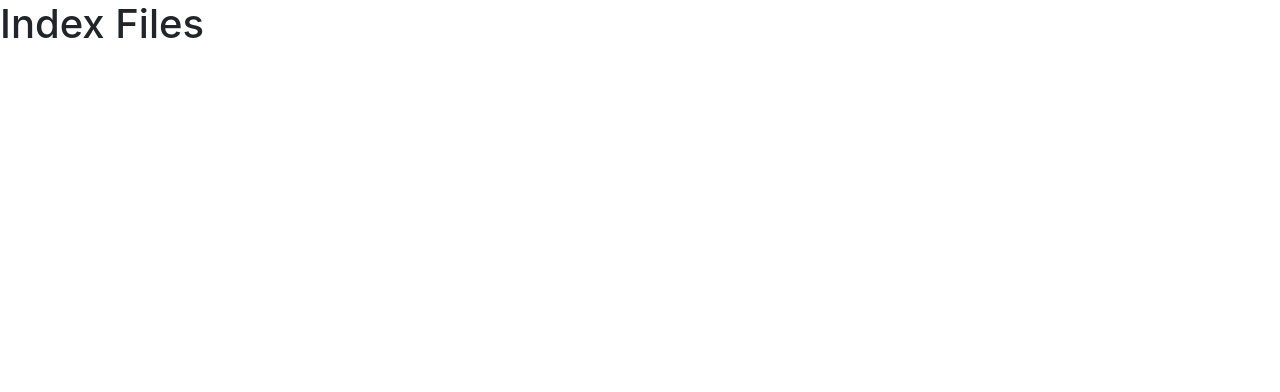
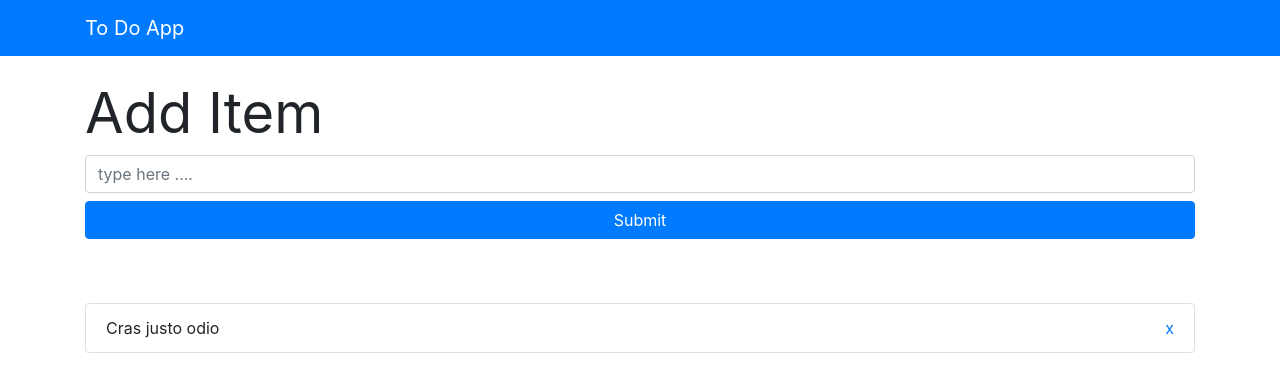
Before and after one commit to younusraza909/django-To-Do-List, a Django app: page / in a window 1280 px wide. Shown: the top 392 px of the page. Run offline with Django 3.2, Linux system fonts and the light colour scheme; some libraries are stand-ins or nearby versions.

Commit message:
Basic HTML Templates

```diff
--- a/templates/base.html
+++ b/templates/base.html
@@ -11,6 +11,11 @@
     <title>ToDoList App</title>
   </head>
   <body>
+    <nav class="navbar navbar-dark bg-primary">
+      <div class="container">
+          <a class="navbar-brand" href="#">To Do App</a>
+      </div>
+    </nav>
     {% block content %}
 
     {% endblock %}
--- a/templates/main/index.html
+++ b/templates/main/index.html
@@ -2,7 +2,26 @@
 
 {% block content%}
 
-  <h1>Index Files</h1>
+<div class="container">
+  <h1 class="display-4 mt-4 font-weight-normal">Add Item</h1>
+  <form class="form-group">
+    <input type="text" class="form-control" placeholder="type here ....">
+    <button class="btn btn-primary mt-2  btn-block">Submit</button>
+ </form>
+</div>
 
 
+<div class="container">
+<div class="row">
+  <div class="col">
+    <ul class="list-group mt-5">
+      <li class="list-group-item">
+        Cras justo odio
+        <span class="float-right"><a href="#">x</a></span>
+      </li>
+    </ul>
+  </div>
+</div>
+</div>
+
 {% endblock %}
```
